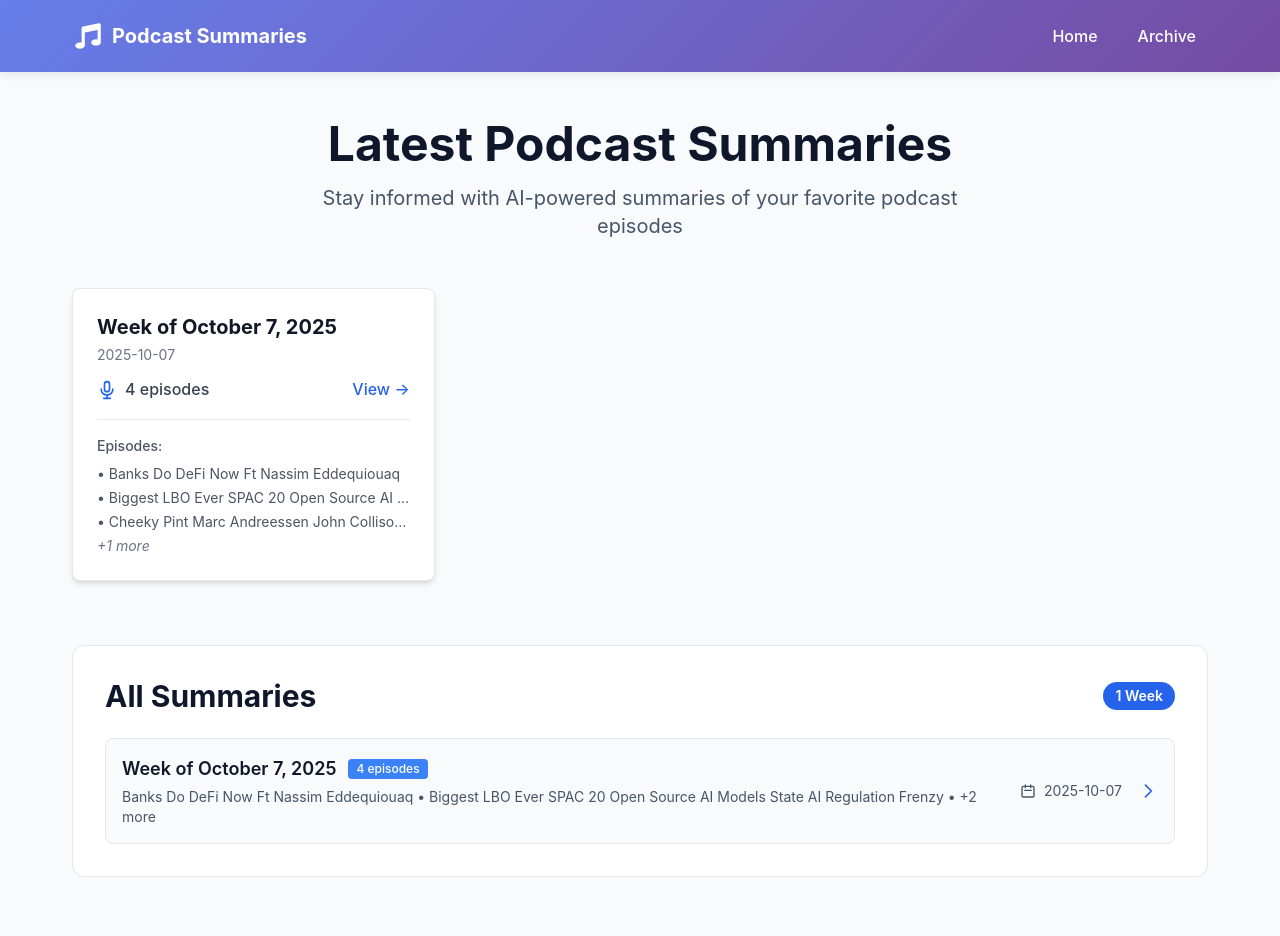
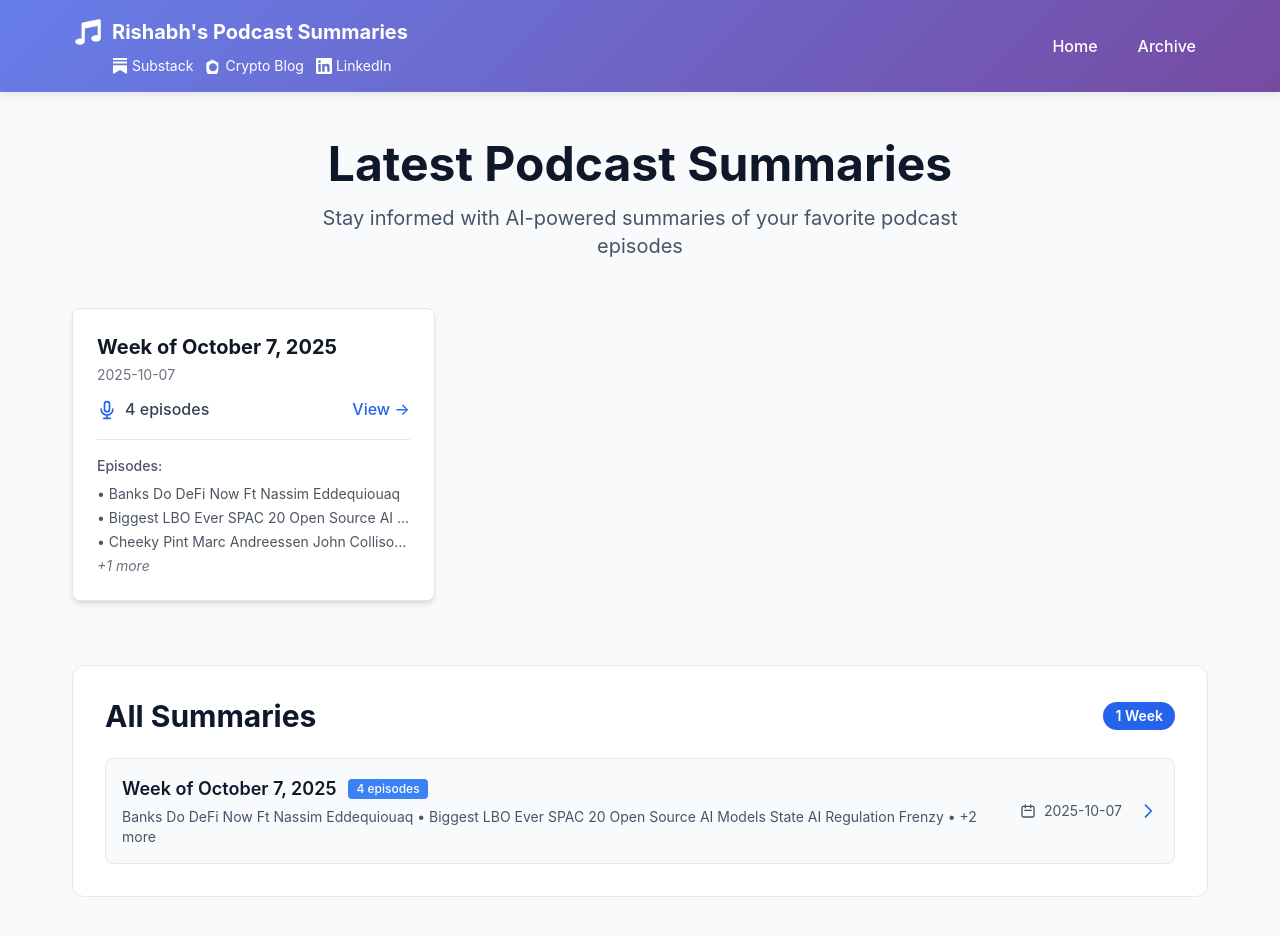
Before and after one commit to rishdas2007/Notion-Summarizer, a Next.js app in the folder dashboard/: page / in a window 1280 px wide. Shown: the top 936 px of the page. Built offline with nearby package versions, Linux system fonts and the light colour scheme.

Commit message:
Update header with Rishabh's branding and add social links (Substack, Crypto Blog, LinkedIn)

```diff
--- a/dashboard/app/layout.tsx
+++ b/dashboard/app/layout.tsx
@@ -2,7 +2,7 @@ import type { Metadata } from "next"
 import "./globals.css"
 
 export const metadata: Metadata = {
-  title: "Podcast Summaries | AI-Powered Weekly Insights",
+  title: "Rishabh's Podcast Summaries | AI-Powered Weekly Insights",
   description: "Automated podcast episode summaries powered by Claude AI. Stay informed with key insights from your favorite podcasts.",
 }
 
@@ -20,13 +20,50 @@ export default function RootLayout({
         }} className="text-white py-4 sticky top-0 z-50">
           <nav className="container-custom">
             <div className="flex items-center justify-between">
-              <a href="/" className="flex items-center space-x-2 hover:opacity-80 transition-opacity">
-                <svg className="w-8 h-8" fill="currentColor" viewBox="0 0 20 20">
-                  <path d="M18 3a1 1 0 00-1.196-.98l-10 2A1 1 0 006 5v9.114A4.369 4.369 0 005 14c-1.657 0-3 .895-3 2s1.343 2 3 2 3-.895 3-2V7.82l8-1.6v5.894A4.37 4.37 0 0015 12c-1.657 0-3 .895-3 2s1.343 2 3 2 3-.895 3-2V3z" />
-                </svg>
-                <span className="text-xl font-bold hidden sm:inline">Podcast Summaries</span>
-                <span className="text-xl font-bold sm:hidden">Summaries</span>
-              </a>
+              <div className="flex flex-col">
+                <a href="/" className="flex items-center space-x-2 hover:opacity-80 transition-opacity mb-2">
+                  <svg className="w-8 h-8" fill="currentColor" viewBox="0 0 20 20">
+                    <path d="M18 3a1 1 0 00-1.196-.98l-10 2A1 1 0 006 5v9.114A4.369 4.369 0 005 14c-1.657 0-3 .895-3 2s1.343 2 3 2 3-.895 3-2V7.82l8-1.6v5.894A4.37 4.37 0 0015 12c-1.657 0-3 .895-3 2s1.343 2 3 2 3-.895 3-2V3z" />
+                  </svg>
+                  <span className="text-xl font-bold hidden sm:inline">Rishabh's Podcast Summaries</span>
+                  <span className="text-xl font-bold sm:hidden">Rishabh's Summaries</span>
+                </a>
+                <div className="flex items-center space-x-3 ml-10 text-sm">
+                  <a
+                    href="https://rishabhdas.substack.com/"
+                    target="_blank"
+                    rel="noopener noreferrer"
+                    className="hover:opacity-80 transition-opacity flex items-center space-x-1"
+                  >
+                    <svg className="w-4 h-4" fill="currentColor" viewBox="0 0 24 24">
+                      <path d="M22.539 8.242H1.46V5.406h21.08v2.836zM1.46 10.812V24L12 18.11 22.54 24V10.812H1.46zM22.54 0H1.46v2.836h21.08V0z"/>
+                    </svg>
+                    <span className="hidden sm:inline">Substack</span>
+                  </a>
+                  <a
+                    href="https://das-crypto-newsletter.beehiiv.com/"
+                    target="_blank"
+                    rel="noopener noreferrer"
+                    className="hover:opacity-80 transition-opacity flex items-center space-x-1"
+                  >
+                    <svg className="w-4 h-4" fill="currentColor" viewBox="0 0 24 24">
+                      <path d="M12 2L2 7v10c0 5.55 3.84 10.74 9 12 5.16-1.26 9-6.45 9-12V7l-10-5zm0 18c-3.31 0-6-2.69-6-6s2.69-6 6-6 6 2.69 6 6-2.69 6-6 6z"/>
+                    </svg>
+                    <span className="hidden sm:inline">Crypto Blog</span>
+                  </a>
+                  <a
+                    href="https://www.linkedin.com/in/rishabh-das/"
+                    target="_blank"
+                    rel="noopener noreferrer"
+                    className="hover:opacity-80 transition-opacity flex items-center space-x-1"
+                  >
+                    <svg className="w-4 h-4" fill="currentColor" viewBox="0 0 24 24">
+                      <path d="M20.447 20.452h-3.554v-5.569c0-1.328-.027-3.037-1.852-3.037-1.853 0-2.136 1.445-2.136 2.939v5.667H9.351V9h3.414v1.561h.046c.477-.9 1.637-1.85 3.37-1.85 3.601 0 4.267 2.37 4.267 5.455v6.286zM5.337 7.433c-1.144 0-2.063-.926-2.063-2.065 0-1.138.92-2.063 2.063-2.063 1.14 0 2.064.925 2.064 2.063 0 1.139-.925 2.065-2.064 2.065zm1.782 13.019H3.555V9h3.564v11.452zM22.225 0H1.771C.792 0 0 .774 0 1.729v20.542C0 23.227.792 24 1.771 24h20.451C23.2 24 24 23.227 24 22.271V1.729C24 .774 23.2 0 22.222 0h.003z"/>
+                    </svg>
+                    <span className="hidden sm:inline">LinkedIn</span>
+                  </a>
+                </div>
+              </div>
               <div className="flex items-center space-x-1 sm:space-x-4">
                 <a
                   href="/"
```
